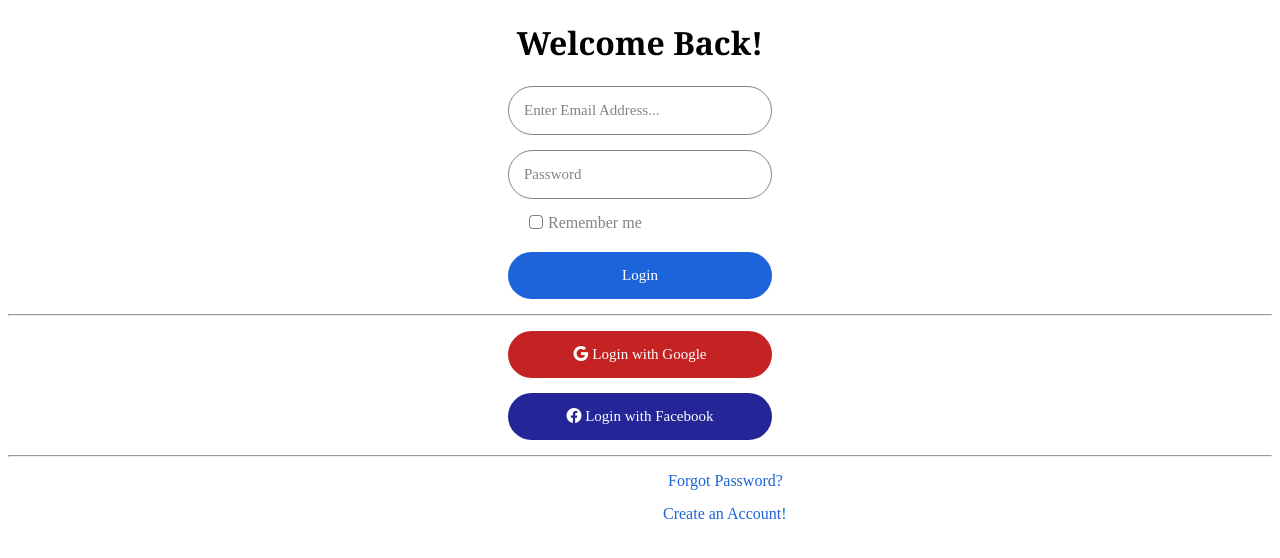
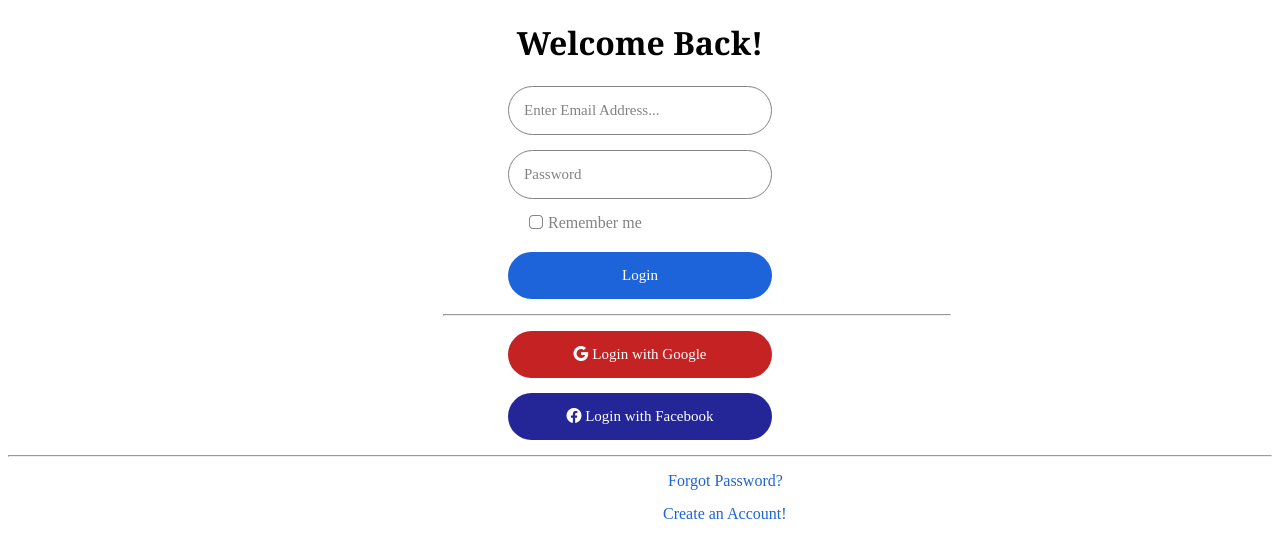
Before and after one commit to 24amaris/tema4R, a plain HTML site: page index.html in a window 1280 px wide. Drawn offline with nearby package versions, Linux system fonts and the light colour scheme.

Commit message:
am pozitionat bine linia 1

```diff
--- a/style.css
+++ b/style.css
@@ -66,3 +66,11 @@
     color: rgb(29, 99, 218);
     margin: 15px 345px 15px 655px;
 }
+.linia1 {
+    width: 40%;
+    margin-left: 435px;
+    margin-right: auto;
+    margin-top: 0;
+    margin-bottom: 0;
+    color: rgb(133, 130, 130);
+}
```
